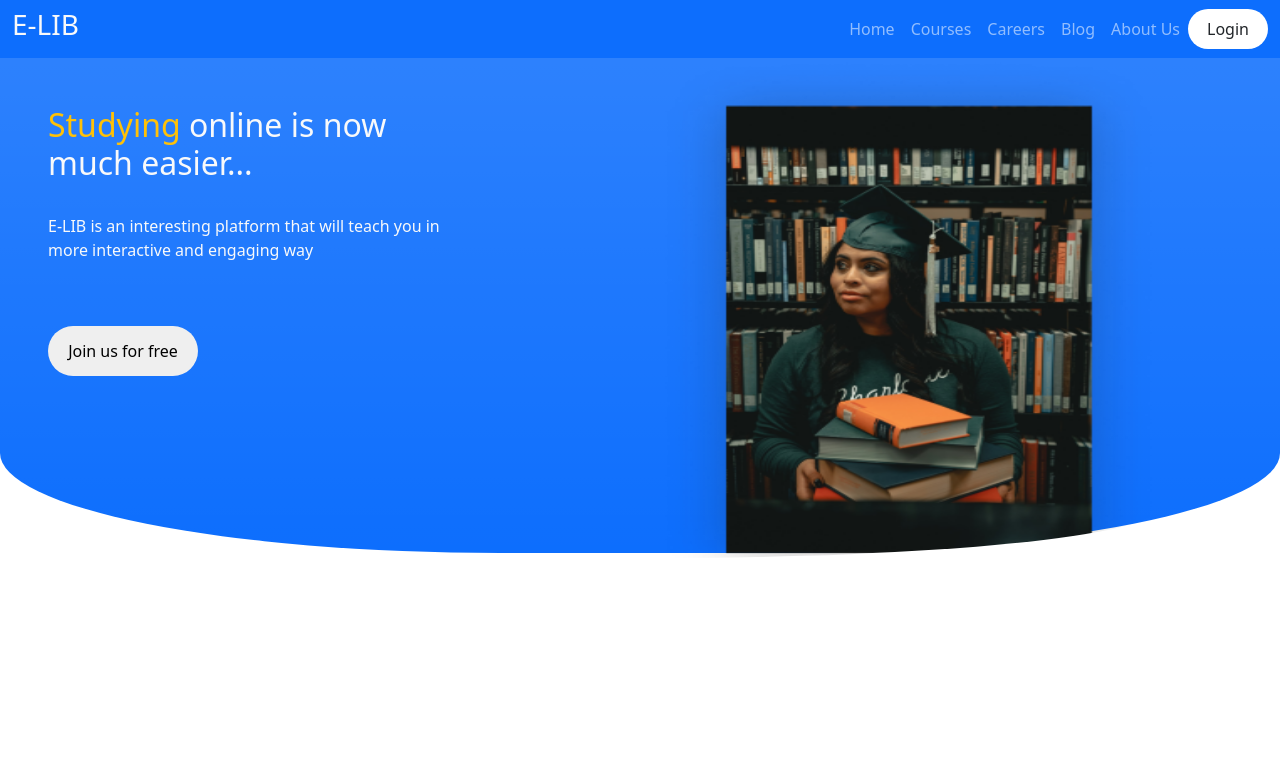
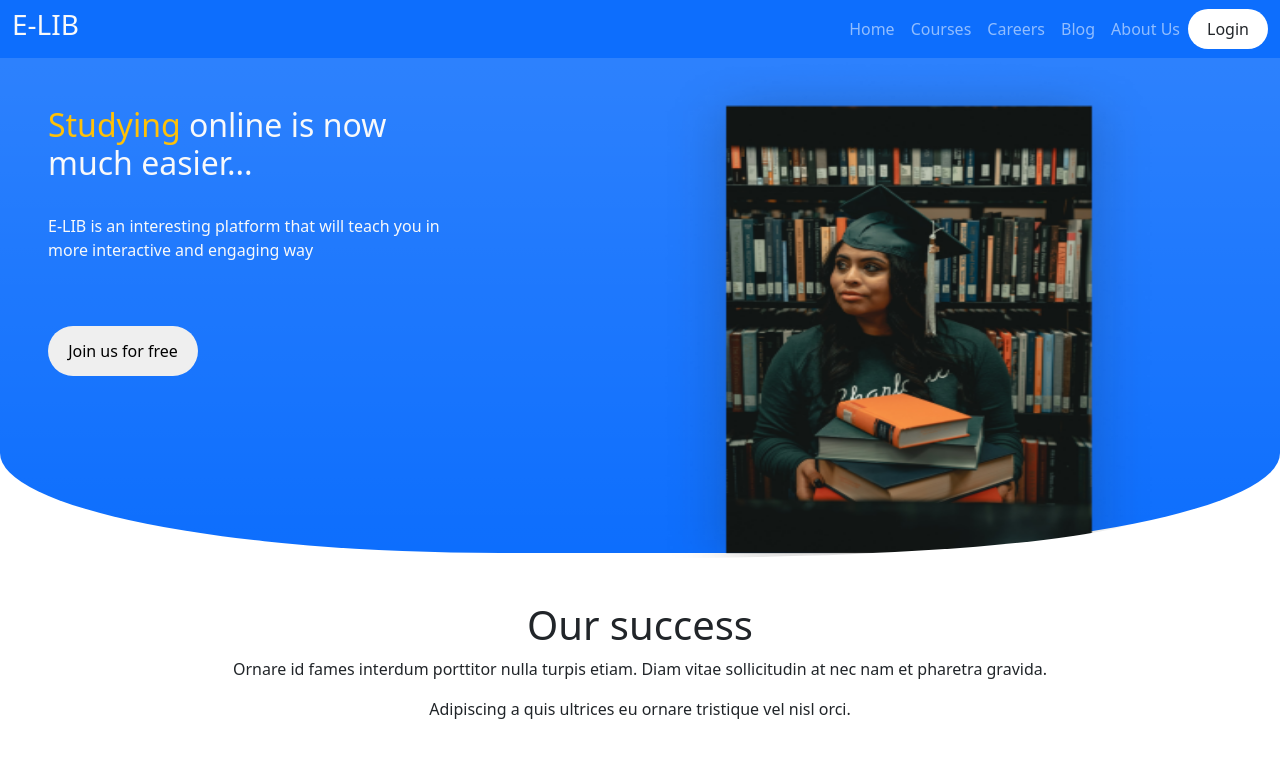
Before and after one commit to topisteronyango/plp-webdev-project, a plain HTML site: page index.html in a window 1280 px wide. Drawn offline with nearby package versions, Linux system fonts and the light colour scheme.

Commit message:
success part

```diff
--- a/index.html
+++ b/index.html
@@ -56,6 +56,18 @@
         <img class="small-img" src="images/tenage-girl2.png" alt="image">
       </div>
     </div>
+  </div><br><br>
+
+  <div>
+    <div>
+      <h1 class="text-center">Our success</h1>
+      <p class="text-center">Ornare id fames interdum porttitor nulla turpis etiam. Diam vitae sollicitudin at nec nam et pharetra gravida. </p>
+      <p class="text-center">Adipiscing a quis ultrices eu ornare tristique vel nisl orci. </p>
+    </div>
+
+    <div>
+      <div class="row"></div>
+    </div>
   </div>
 
 
```
